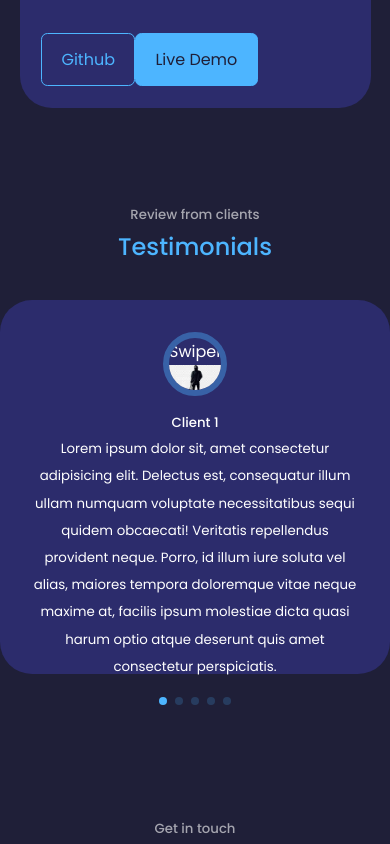
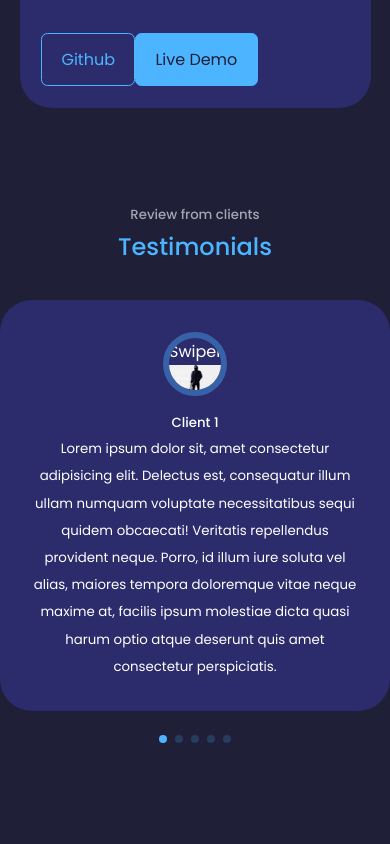
Before and after one commit to Mbunkur/portfolio, a React (Create React App) app: page / in a window 390 px wide. Shown: the part 7194-8038 px from the top of the page. Built offline with nearby package versions, Linux system fonts and the light colour scheme.

Commit message:
added demo video to demo folder in the src folder

```diff
--- a/src/components/portfolio/portfolio.css
+++ b/src/components/portfolio/portfolio.css
@@ -31,7 +31,7 @@
     display: flex;
     align-items: center;
     margin-bottom:1rem;
-    gap: 2rem;
+    gap: 4rem;
     justify-content:center;
 }
 
--- a/src/components/testimonial/testimonial.css
+++ b/src/components/testimonial/testimonial.css
@@ -37,6 +37,7 @@
 @media only screen and (max-width:1024px) {
     .container.testimonial__container{
         width: 60%;
+        height: auto;
     }
 
 }
@@ -47,6 +48,7 @@
     }
 
     .container.testimonial__container{
+        height: auto;
         width:var(--container--width-sm)
     }
 }
```
Also changed, not shown: 1 other file (tests, documents, lock files or other folders).
